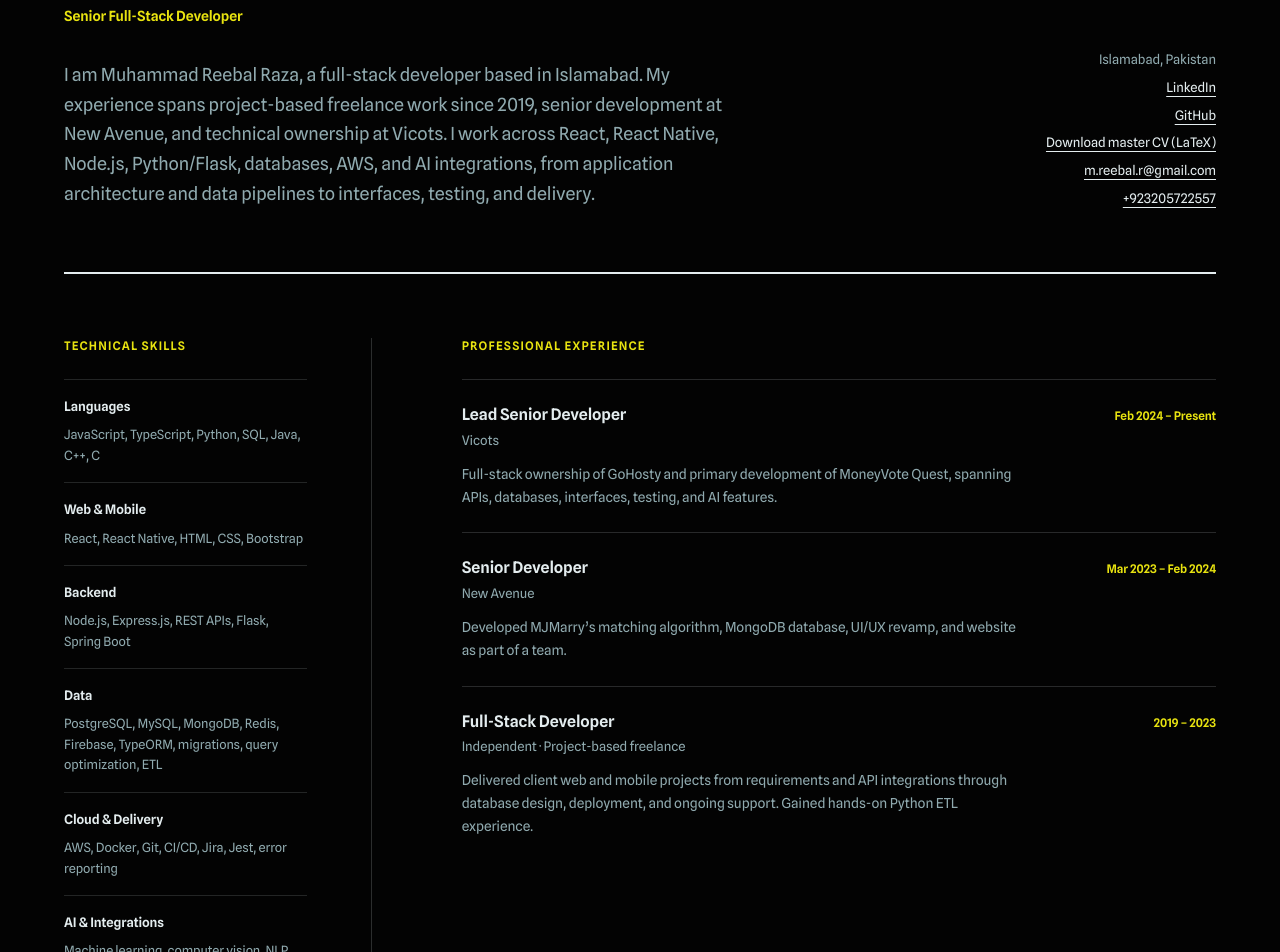
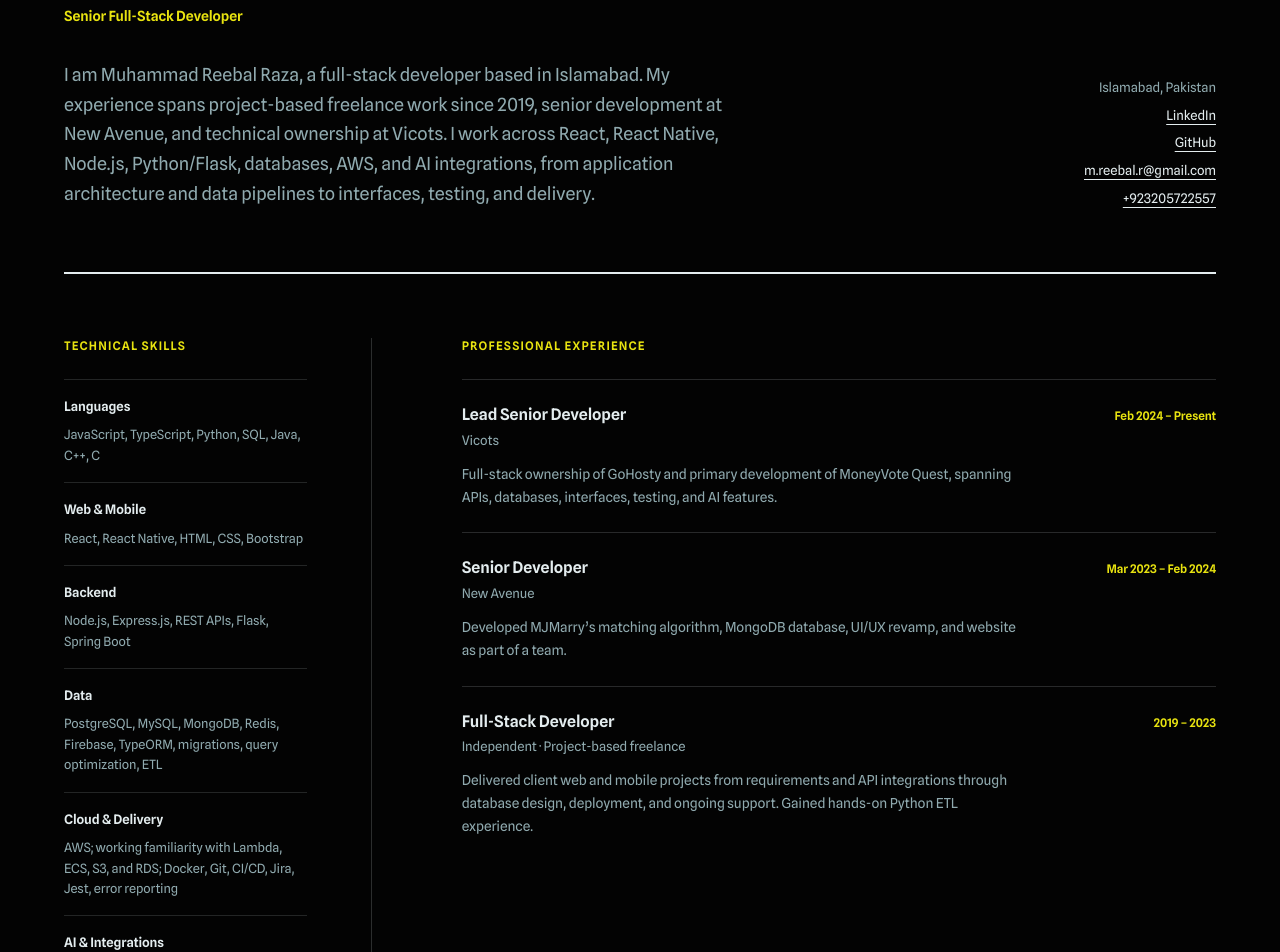
Before and after one commit to Reiixd/Portfolio-Site, a React (Vite) app: page / in a window 1280 px wide. Shown: the part 300-1252 px from the top of the page. Built offline with nearby package versions, Linux system fonts and the light colour scheme.

Commit message:
add data regarding ews

```diff
--- a/src/App.jsx
+++ b/src/App.jsx
@@ -139,7 +139,7 @@ function MinimalPortfolio() {
           <span>{profile.location.trim()}</span>
           <a href={profile.linkedin} target="_blank" rel="noreferrer">LinkedIn</a>
           <a href={profile.github} target="_blank" rel="noreferrer">GitHub</a>
-          <a href="/Muhammad-Reebal-Raza-CV.tex" download>Download master CV (LaTeX)</a>
+          {/*<a href="/Muhammad-Reebal-Raza-CV.tex" download>Download master CV (LaTeX)</a>*/}
           <a href={mailHref}>{profile.email}</a>
           <a href={phoneHref}>{profile.phone}</a>
         </address>
--- a/src/data/portfolio.json
+++ b/src/data/portfolio.json
@@ -79,7 +79,7 @@
         },
         {
           "label": "Cloud & Delivery",
-          "value": "AWS, Docker, Git, CI/CD, Jira, Jest, error reporting"
+          "value": "AWS; working familiarity with Lambda, ECS, S3, and RDS; Docker, Git, CI/CD, Jira, Jest, error reporting"
         },
         {
           "label": "AI & Integrations",
```
